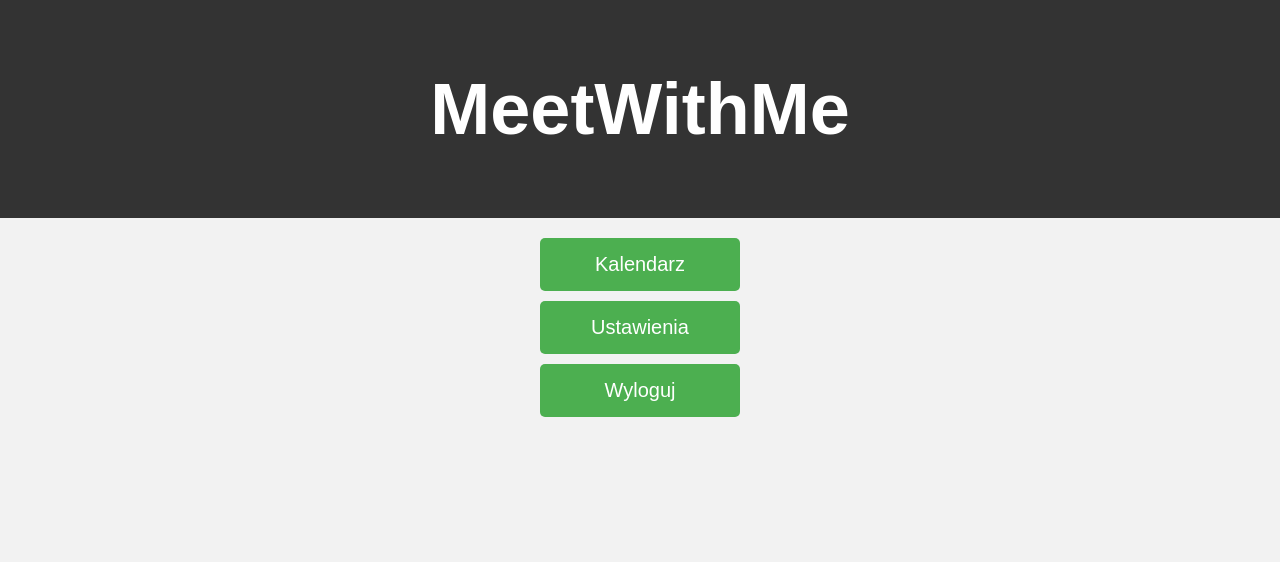
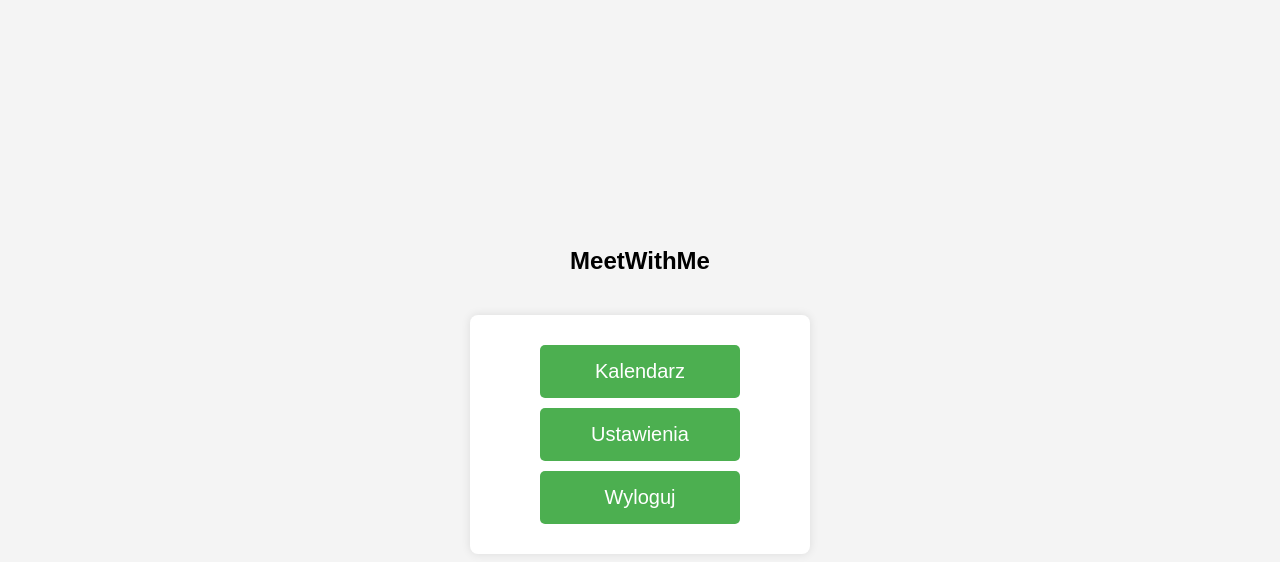
Before and after one commit to MichalBaltowski/smo, a plain HTML site: page website/mainPage.html in a window 1280 px wide. Drawn offline with Linux system fonts and the light colour scheme.

Commit message:
created separated js and css filed per pages nad created common styles file

```diff
--- a/website/mainPage.html
+++ b/website/mainPage.html
@@ -4,73 +4,21 @@
     <meta charset="UTF-8">
     <meta name="viewport" content="width=device-width, initial-scale=1.0">
     <title>MeetWithMe</title>
-    <style>
-        body {
-            margin: 0;
-            padding: 0;
-            font-family: Arial, sans-serif;
-            background-color: #f2f2f2;
-        }
 
-        #header {
-            text-align: center;
-            padding: 20px;
-            background-color: #333;
-            color: #fff;
-            font-size: 36px;
-        }
+    <!-- Wspólne style -->
+	<link rel="stylesheet" href="styles/common/common.css">
 
-        #buttons-container {
-            text-align: center;
-            margin-top: 20px;
-        }
-
-        .button {
-            display: block;
-            width: 200px;
-            margin: 10px auto;
-            padding: 15px;
-            font-size: 20px;
-            text-align: center;
-            text-decoration: none;
-            background-color: #4CAF50;
-            color: #fff;
-            border: none;
-            border-radius: 5px;
-            cursor: pointer;
-            transition: background-color 0.3s;
-        }
-
-        .button:hover {
-            background-color: #45a049;
-        }
-    </style>
+	<!-- Style strony logowania -->
+    <link rel="stylesheet" href="styles/mainPage/mainPage.css">
 </head>
 <body>
+	<div class="logo">MeetWithMe</div>
+	<div class="buttons-container">
+		<button class="button" onclick="showCalendar()">Kalendarz</button>
+		<button class="button" onclick="showSettings()">Ustawienia</button>
+		<button class="button" onclick="logOut()">Wyloguj</button>
+	</div>
 
-<div id="header">
-    <h1>MeetWithMe</h1>
-</div>
-
-<div id="buttons-container">
-    <button class="button" onclick="showCalendar()">Kalendarz</button>
-    <button class="button" onclick="showSettings()">Ustawienia</button>
-	<button class="button" onclick="logOut()">Wyloguj</button>
-</div>
-
-<script>
-    function showCalendar() {
-        window.location.href = 'calendarPage.html';
-    }
-
-    function showSettings() {
-        window.location.href = 'settingsPage.html';
-    }
-
-	function logOut() {
-		window.location.href = 'loginPage.html';
-	}
-</script>
-
+	<script src="script/mainPage/mainPage.js"></script>
 </body>
 </html>
--- /dev/null
+++ b/website/script/mainPage/mainPage.js
@@ -0,0 +1,11 @@
+function showCalendar() {
+    window.location.href = 'calendarPage.html';
+}
+
+function showSettings() {
+    window.location.href = 'settingsPage.html';
+}
+
+function logOut() {
+    window.location.href = 'loginPage.html';
+}
--- /dev/null
+++ b/website/styles/common/common.css
@@ -0,0 +1,17 @@
+body {
+    font-family: Arial, sans-serif;
+    margin: 0;
+    padding: 0;
+	display: flex;
+    flex-direction: column;
+    align-items: center;
+    justify-content: center;
+    height: 100vh;
+    background-color: #f4f4f4;
+}
+
+.logo {
+    font-size: 24px;
+    font-weight: bold;
+    margin-bottom: 20px;
+}
--- a/website/style.css
+++ b/website/styles/loginPage/loginPage.css
@@ -1,21 +1,3 @@
-body {
-    font-family: Arial, sans-serif;
-    margin: 0;
-    padding: 0;
-    display: flex;
-    flex-direction: column;
-    align-items: center;
-    justify-content: center;
-    height: 100vh;
-    background-color: #f4f4f4;
-}
-
-.logo {
-    font-size: 24px;
-    font-weight: bold;
-    margin-bottom: 20px;
-}
-
 .loginForm {
     background-color: #ffffff;
     padding: 20px;
--- /dev/null
+++ b/website/styles/mainPage/mainPage.css
@@ -0,0 +1,33 @@
+.buttons-container {
+    background-color: #ffffff;
+    padding: 20px;
+    border-radius: 8px;
+    box-shadow: 0 0 10px rgba(0, 0, 0, 0.1);
+    text-align: center;
+    width: 300px;
+}
+
+.buttons-container {
+    text-align: center;
+    margin-top: 20px;
+}
+
+.button {
+    display: block;
+    width: 200px;
+    margin: 10px auto;
+    padding: 15px;
+    font-size: 20px;
+    text-align: center;
+    text-decoration: none;
+    background-color: #4CAF50;
+    color: #fff;
+    border: none;
+    border-radius: 5px;
+    cursor: pointer;
+    transition: background-color 0.3s;
+}
+
+.button:hover {
+    background-color: #45a049;
+}
```
Also changed, not shown: website/loginPage.html (+9 -4 lines), website/temp.html (added, +24 -0 lines), website/website.html (deleted, +0 -56 lines), website/script/loginPage/loginPage.js (renamed from website/script/login.js).
